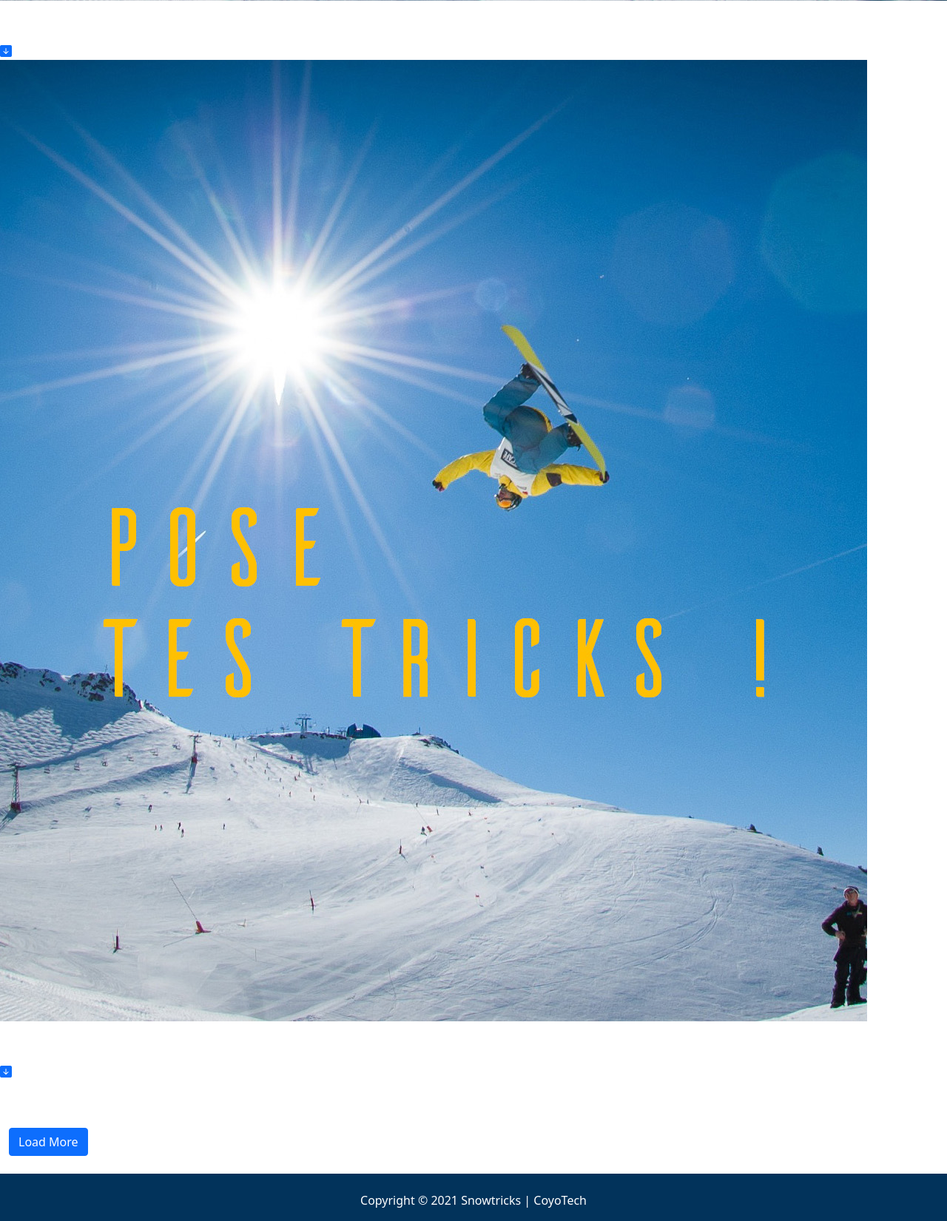
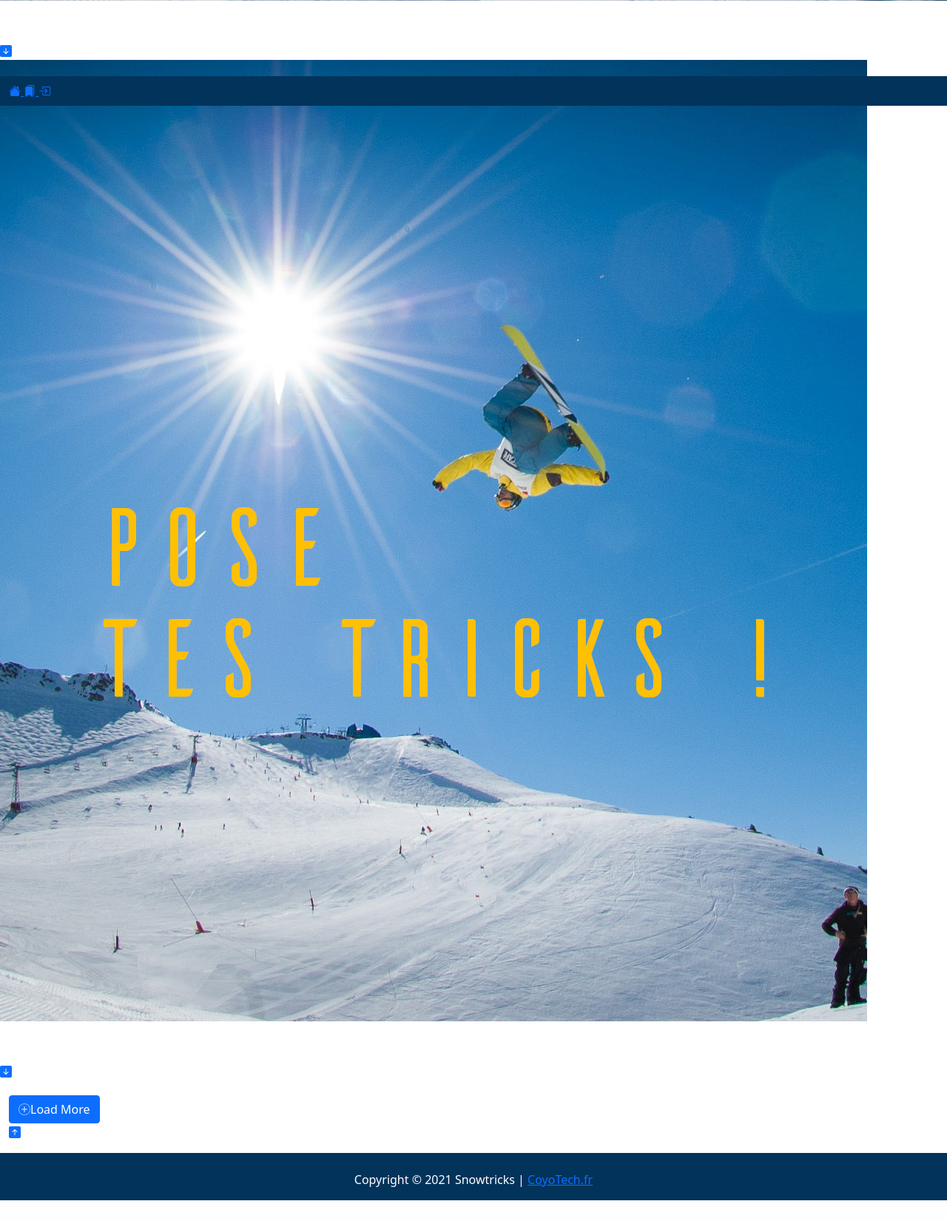
Before and after one commit to Nicolasjmcrt/snowtricks, a Symfony app: template templates/trick/index.html.twig in a window 1280 px wide. Shown: the part 657-2308 px from the top of the page at 74% size. After the commit the page ends 2280 px from the top, so only its background shows below. Run offline with Twig, Linux system fonts and the light colour scheme; the template is opened without the code that fills it, so the values that code supplies are empty; some libraries are stand-ins or nearby versions.

Commit message:
Editing icons + up arrow

```diff
--- a/src/Controller/TrickController.php
+++ b/src/Controller/TrickController.php
@@ -30,7 +30,7 @@
 
             $tricks = $trickRepository->findBy([], ['creationDate' => 'DESC'], 5, $start);
 
-            return $this->render('trick/tricks.html.twig', ['tricks' => $tricks]);
+            return $this->render('trick/tricks-list.html.twig', ['tricks' => $tricks]);
         }
     }
 }
--- a/templates/common/template.php.twig
+++ b/templates/common/template.php.twig
@@ -52,13 +52,32 @@
 
 		{% block footer %}
 
-			<footer style="background-color:#02335b; color:#fff;">
+			<footer style="background-color:#02335b; color:#fff;" class="footer-big">
 				<div class="container-fluid">
 					<div class="row pt-4">
 						<div class="col-12 text-center">
 							<p>Copyright ©
 								{{ "now"|date("Y") }}
-								Snowtricks | CoyoTech</p>
+								Snowtricks |
+								<a class="blog-link" href="https://www.coyotech.fr/blog-mvc/" target="_blank">CoyoTech.fr</a>
+							</p>
+						</div>
+					</div>
+				</div>
+			</footer>
+			<footer style="background-color:#02335b; color:#fff;" class="footer-resp fixed-bottom mt-4">
+				<div class="container-fluid">
+					<div class="row pt-2 pb-2">
+						<div class="col-12 resp-links">
+							<a href="">
+								<i class="bi bi-house-fill"></i>
+							</a>
+							<a href="">
+								<i class="bi bi-bookmarks-fill"></i>
+							</a>
+							<a href="">
+								<i class="bi bi-box-arrow-in-right"></i>
+							</a>
 						</div>
 					</div>
 				</div>
--- a/templates/trick/index.html.twig
+++ b/templates/trick/index.html.twig
@@ -18,7 +18,7 @@
 
 {% endblock %}
 
-{# ---------------------SECTION HERO IMG---------------- #}
+{# ---------------------HERO IMG SECTION---------------- #}
 
 {% block content %}
 
@@ -36,18 +36,26 @@
 			<i class="bi bi-arrow-down-square-fill to-trick-2"></i>
 		</a>
 	</div>
-	<span class="anchor-link" id="trick-section"></span>
+	<div>
+		<span class="anchor-link" id="trick-section"></span>
+	</div>
 
-	{# ------------------------SECTION TRICKS------------------ #}
 
-	<div class="container-fluid mt-5">
+	{# ------------------------TRICKS SECTION------------------ #}
+
+
+	<div class="container-fluid  mt-1">
 		<div class="row tricks-row" id="tricks">
-			{{ include ('trick/tricks.html.twig') }}
+			{{ include ('trick/tricks-list.html.twig') }}
 		</div>
-		<div class="load-more-block mt-3 mb-4">
-			<button type="button" class="btn btn-primary" id="load-more">Load More</button>
+		<div class="load-more-block mt-3">
+			<button type="button" class="btn btn-primary" id="load-more"><i class="bi bi-plus-circle-dotted load-circle"></i>Load More</button>
 		</div>
-
+		<div class="trick-up-div mb-3">
+			<a href="#trick-section" class="scrollable">
+				<i class="bi bi-arrow-up-square-fill to-trick-up"></i>
+			</a>
+		</div>
 	</div>
 
 
@@ -63,20 +71,20 @@
 
 	{{parent()}}
 	<script>
-		$(function(){
-			var click_count=15
-			$('#load-more').click(function(){
-				$.ajax({
-					url:'{{ path('load_more')}}'+'/'+click_count,
-					method:'get'
-				}).done(function(message){
-					$('#tricks').append(message)
-				})
-				click_count+=5
-				if (click_count >= {{trickCount}}) {
-					$('#load-more').hide()
-				}
-			})
-		})
+		$(function () {
+var click_count = 15
+$('#load-more').click(function () {
+$.ajax({
+url:'{{ path('load_more') }}' + '/' + click_count,
+method: 'get'
+}).done(function (message) {
+$('#tricks').append(message)
+})
+click_count += 5
+if (click_count >= {{ trickCount }}) {
+$('#load-more').hide()
+}
+})
+})
 	</script>
 {% endblock %}
--- /dev/null
+++ b/templates/trick/tricks-list.html.twig
@@ -0,0 +1,23 @@
+{% for trick in tricks %}
+
+	<div class="col-12 col-lg-2 my-4 mx-4 mb-3">
+		<div class="card trick-card">
+			<a href="/snowtricks/trick/{{ trick.id }}">
+				<img src="{{ asset ('media/trick/' ~ trick.trickMedia[0].fileName) }}" class="card-img-top card-media" alt="...">
+				<div class="card-body trick-card-body">
+					<div class="card-title-and-editing">
+						<h4 class="card-title trick-title">{{ trick.name }}</h4>
+						<div class="trick-editing">
+							<a href="">
+								<i class="bi bi-pencil-fill"></i>
+							</a>
+							<a href="">
+								<i class="bi bi-trash-fill"></i>
+							</a>
+						</div>
+					</div>
+				</div>
+			</a>
+		</div>
+	</div>
+{% endfor %}
--- a/templates/trick/tricks.html.twig
+++ /dev/null
@@ -1,16 +0,0 @@
-{% for trick in tricks %}
-
-
-	<div class="col-12 col-md-2 my-4 mx-4 mb-3">
-		<div class="card trick-card">
-			<a href="{{ trick.id }}">
-				<img src="{{ asset ('media/trick/' ~ trick.trickMedia[0].fileName) }}" class="card-img-top card-media" alt="...">
-				<div class="card-body trick-card-body">
-					<div class="card-title-and-date">
-						<h4 class="card-title trick-title">{{ trick.name }}</h4>
-					</div>
-				</div>
-			</a>
-		</div>
-	</div>
-{% endfor %}
```
Also changed, not shown: assets/styles/app.css (+83 -1 lines).
